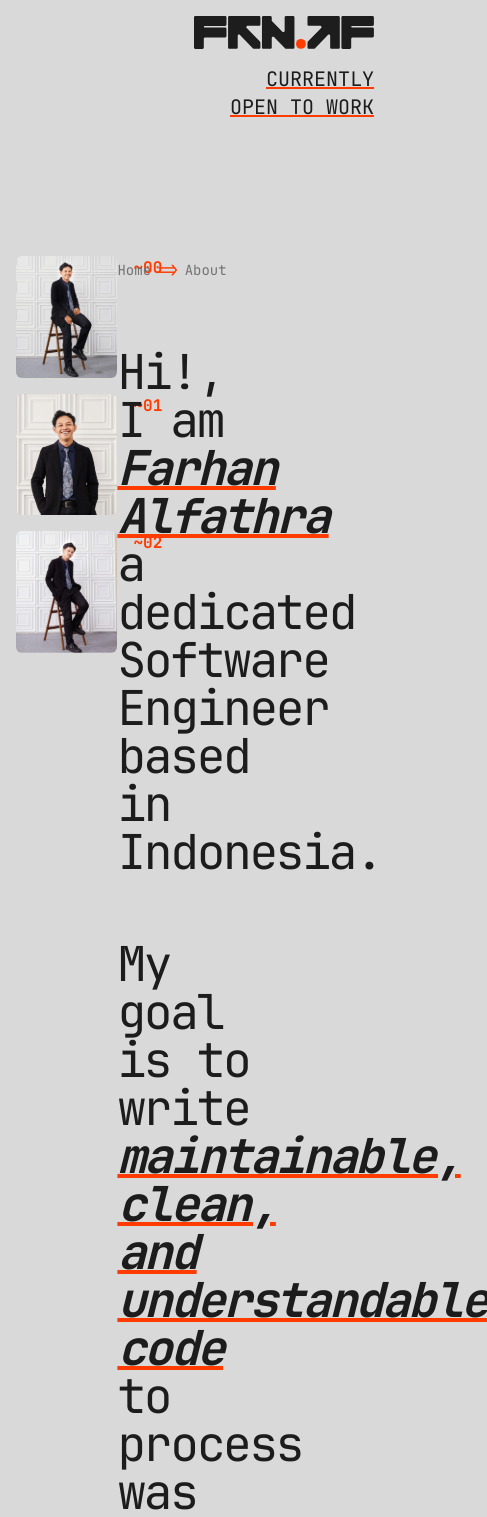
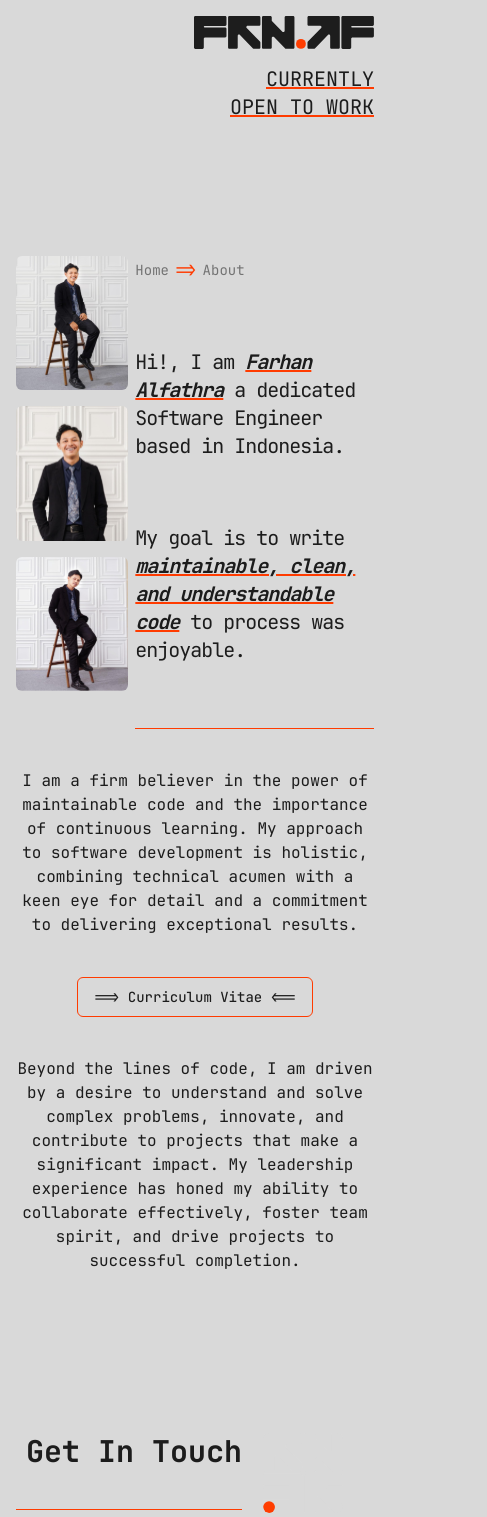
Before and after one commit to frn-af/portfolio, a Next.js app: page /about in a window 390 px wide. Shown: the top 1517 px of the page, 487 px wide, since content can reach past the window. Built offline with nearby package versions, Linux system fonts and the light colour scheme.

Commit message:
ui: about page responsive

```diff
--- a/src/app/about/page.tsx
+++ b/src/app/about/page.tsx
@@ -6,7 +6,6 @@ import photo3 from "../../assets/images/me-3.svg"
 import Image from "next/image";
 import { Breadcrumb, BreadcrumbItem, BreadcrumbLink, BreadcrumbList, BreadcrumbSeparator } from "@/components/ui/breadcrumb";
 import { Separator } from "@/components/ui/separator";
-import { Card, CardContent, CardHeader } from "@/components/ui/card";
 import { Button } from "@/components/ui/button";
 import Footer from "@/components/footer";
 import Link from "next/link";
@@ -17,19 +16,19 @@ export default function About() {
       <div>
         <Header />
       </div>
-      <div className="w-[85%] flex justify-between">
+      <div className="w-full md:w-[85%] flex justify-between">
         <div className="space-y-4">
           <div className="flex space-x-4">
-            <Image src={photo1} width={200} alt="Farhan Alfathra" className="rounded-md" />
-            <p className="font-heading font-bold text-primary">~00</p>
+            <Image src={photo1} width={200} alt="Farhan Alfathra" className="rounded-md w-28 md:w-64" />
+            <p className="hidden md:blck text-sm font-heading font-bold text-primary">~00</p>
           </div>
           <div className="flex space-x-4">
-            <Image src={photo2} width={200} alt="Farhan Alfathra" className="rounded-md" />
-            <p className="font-heading font-bold text-primary">~01</p>
+            <Image src={photo2} width={200} alt="Farhan Alfathra" className="rounded-md w-28 md:w-64" />
+            <p className="hidden md:blck text-sm font-heading font-bold text-primary">~01</p>
           </div>
           <div className="flex space-x-4">
-            <Image src={photo3} width={200} alt="Farhan Alfathra" className="rounded-md" />
-            <p className="font-heading font-bold text-primary">~02</p>
+            <Image src={photo3} width={200} alt="Farhan Alfathra" className="rounded-md w-28 md:w-64" />
+            <p className="hidden md:blck text-sm font-heading font-bold text-primary">~02</p>
           </div>
         </div>
         <div className="w-2/3 space-y-16">
@@ -47,19 +46,25 @@ export default function About() {
               </BreadcrumbItem>
             </BreadcrumbList>
           </Breadcrumb>
-          <h1 className="w-3/4 text-5xl font-heading tracking-tighter ">Hi!, I am <span className="font-bold underline underline-offset-1 decoration-primary italic">Farhan Alfathra</span> a dedicated Software Engineer based in Indonesia.</h1>
-          <h1 className="w-3/4 text-5xl font-heading tracking-tighter ">My goal is to write <span className="font-bold underline underline-offset-1 decoration-primary italic">maintainable, clean, and understandable code</span> to process was enjoyable.</h1>
+          <h1 className="md:w-3/4 text-xl md:text-5xl font-heading tracking-tighter ">Hi!, I am <span className="font-bold underline underline-offset-1 decoration-primary italic">Farhan Alfathra</span> a dedicated Software Engineer based in Indonesia.</h1>
+          <h1 className="md:w-3/4 text-xl md:text-5xl font-heading tracking-tighter ">My goal is to write <span className="font-bold underline underline-offset-1 decoration-primary italic">maintainable, clean, and understandable code</span> to process was enjoyable.</h1>
           <Separator className="bg-primary" />
-          <div className="flex justify-center">
+          <p className="hidden md:block md:text-3xl font-heading">I am a firm believer in the power of maintainable code and the importance of continuous learning. My approach to software development is holistic, combining technical acumen with a keen eye for detail and a commitment to delivering exceptional results.</p>
+          <div className="hidden md:flex mt-10">
             <Link href="/contact">
               <Button variant="outline" className=" capitalize font-heading bg-transparent border-primary"> =={">"} curriculum vitae {"<"}==</Button>
             </Link>
           </div>
-          <p className="text-3xl font-heading text-center">I am a firm believer in the power of maintainable code and the importance of continuous learning. My approach to software development is holistic, combining technical acumen with a keen eye for detail and a commitment to delivering exceptional results.</p>
-          <p className="text-3xl font-heading text-center">
-            Beyond the lines of code, I am driven by a desire to understand and solve complex problems, innovate, and contribute to projects that make a significant impact. My leadership experience has honed my ability to collaborate effectively, foster team spirit, and drive projects to successful completion.</p>
         </div>
       </div >
+      <p className="block md:hidden text-center font-heading mt-10">I am a firm believer in the power of maintainable code and the importance of continuous learning. My approach to software development is holistic, combining technical acumen with a keen eye for detail and a commitment to delivering exceptional results.</p>
+      <div className="flex md:hidden justify-center mt-10">
+        <Link href="/contact">
+          <Button variant="outline" className=" capitalize font-heading bg-transparent border-primary"> =={">"} curriculum vitae {"<"}==</Button>
+        </Link>
+      </div>
+      <p className="md:text-3xl font-heading text-center mt-10">
+        Beyond the lines of code, I am driven by a desire to understand and solve complex problems, innovate, and contribute to projects that make a significant impact. My leadership experience has honed my ability to collaborate effectively, foster team spirit, and drive projects to successful completion.</p>
       <Footer />
     </MaxWidthWrapper >
 
--- a/src/app/contact/page.tsx
+++ b/src/app/contact/page.tsx
@@ -25,7 +25,7 @@ export default function Contact() {
                 </BreadcrumbSeparator>
               </BreadcrumbList>
             </Breadcrumb>
-            <h1 className="w-full text-5xl text-center font-heading tracking-tighter ">Contacts</h1>
+            <h1 className="w-full text-8xl font-black text-center font-heading tracking-tighter ">Contacts</h1>
           </div>
         </div>
       </div>
--- a/src/components/header.tsx
+++ b/src/components/header.tsx
@@ -51,13 +51,13 @@ export function Toogle() {
 
   return (
     <div>
-      <Button variant="outline" onClick={() =>
+      <Button variant="link" onClick={() =>
         setTheme(isDark ? "light" : "dark")
       } >
         {isDark ?
-          <Moon className="h-[1.2rem] w-[1.2rem] rotate-90 scale-0 transition-all dark:rotate-0 dark:scale-100" />
+          <Moon className="h-[1.5rem] w-[1.5rem] rotate-90 scale-0 transition-all dark:rotate-0 dark:scale-100" />
           :
-          <Sun className="h-[1.2rem] w-[1.2rem] rotate-0 scale-100 transition-all dark:-rotate-90 dark:scale-0" />
+          <Sun className="h-[1.5rem] w-[1.5rem] rotate-0 scale-100 transition-all dark:-rotate-90 dark:scale-0" />
         }
       </Button>
     </div>
@@ -87,7 +87,7 @@ const Header = () => {
               <Image src={light} alt="untilde" width={100} className="w-28" />
             }
           </Link>
-          <div className="flex flex-row">
+          <div className="flex flex-row justify-between">
             {navItems.map((item) => (
               <Link href={item.href} key={item.title}>
                 <Button variant="ghost">
@@ -98,8 +98,8 @@ const Header = () => {
                 </Button>
               </Link>
             ))}
+            <Toogle />
           </div>
-          <Toogle />
         </div>
         <div className="hidden absolute md:block ml-20 text-sm top-0 right-[15%]">
           <Separator className="bg-primary mb-4" />
```
